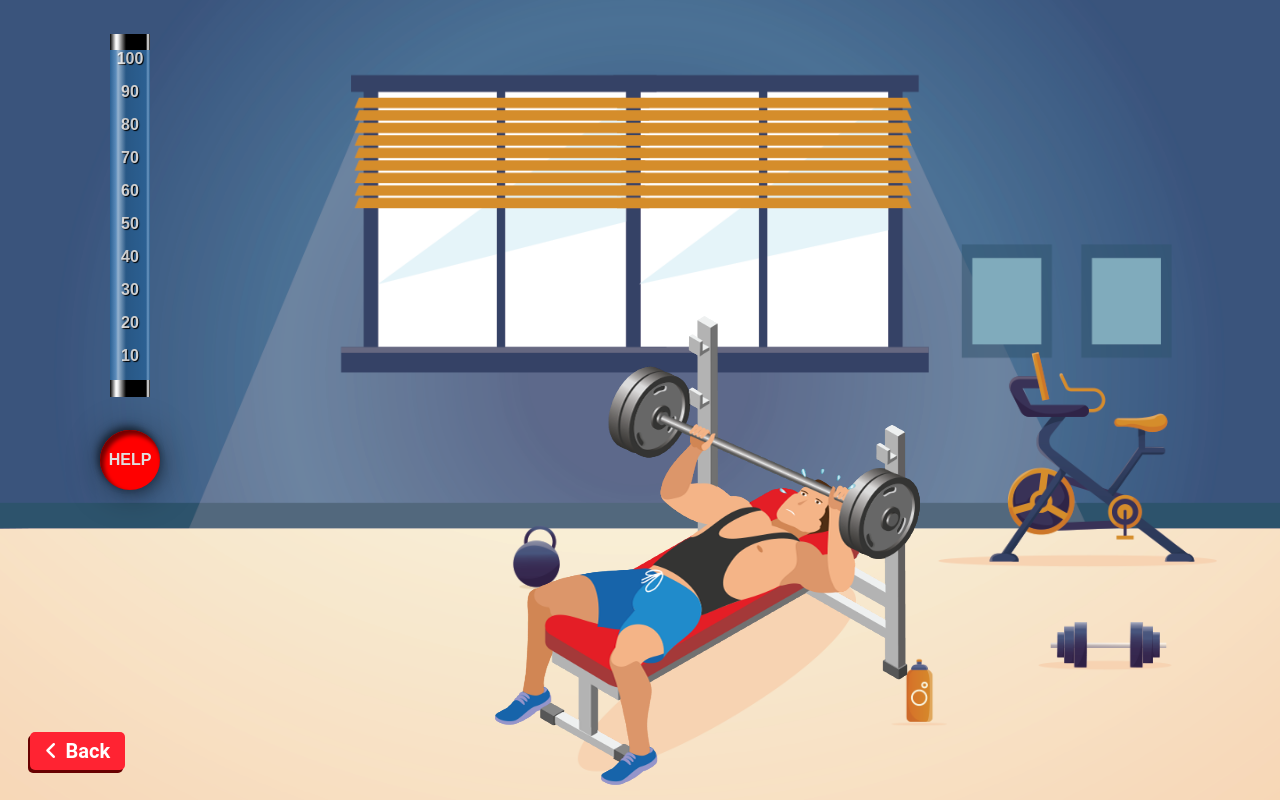
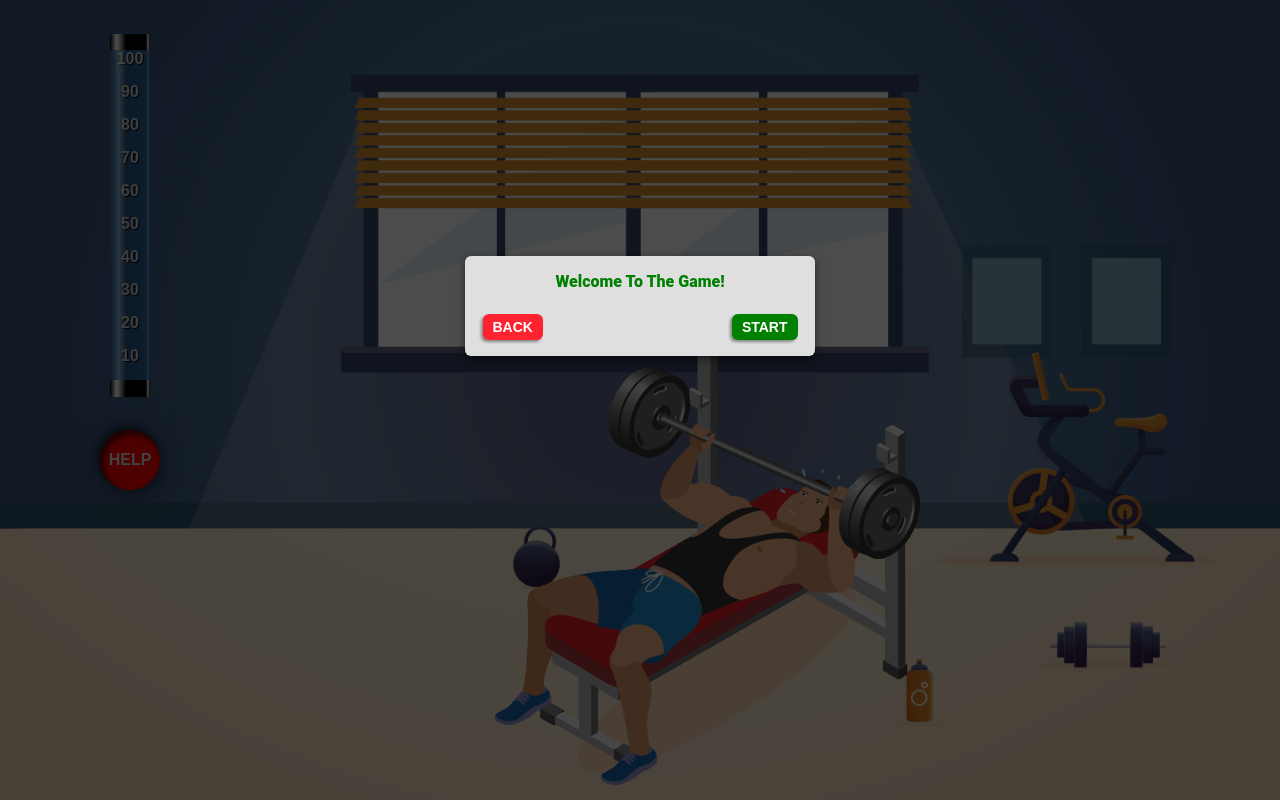
Before and after one commit to F-Naddaf/GYMIX, a Nuxt app in the folder client/: page /games in a window 1280 px wide. Both pictures are taken after a click on the button 850 px from the left and 268 px from the top of the page. Built offline with nearby package versions, Linux system fonts and the light colour scheme.

Commit message:
Adding a game message to the liftting game

```diff
--- a/client/components/GameMessage.vue
+++ b/client/components/GameMessage.vue
@@ -2,7 +2,9 @@
   <div class="game-message">
     <p v-if="showStartButton" class="start">{{ startGameMessage }}</p>
     <p v-if="showRetryButton" class="lose">{{ loseTheGame }}</p>
-    <p v-if="showNextButton" class="start">{{ winTheGame }}</p>
+    <p v-if="showNextButton || showAgainButton" class="start">
+      {{ winTheGame }}
+    </p>
     <div class="button-container">
       <button @click="back" class="back">
         <NuxtLink to="/">Back</NuxtLink>
@@ -13,11 +15,11 @@
       <button v-if="showRetryButton" class="play" @click="retryGame">
         Retry
       </button>
-      <button v-if="showNextButton" class="again" @click="retryGame">
+      <button v-if="showAgainButton" class="again" @click="retryGame">
         Play Again
       </button>
       <button v-if="showNextButton" class="play">
-        <NuxtLink to="/games/boxing">Next</NuxtLink>
+        <NuxtLink :to="nextGame">Next</NuxtLink>
       </button>
     </div>
   </div>
@@ -33,6 +35,8 @@ const props = defineProps({
   showStartButton: Boolean,
   showRetryButton: Boolean,
   showNextButton: Boolean,
+  showAgainButton: Boolean,
+  nextGame: String,
 });
 
 const startGameMessage = "Welcome to the game!";
--- a/client/pages/games/index.vue
+++ b/client/pages/games/index.vue
@@ -6,6 +6,15 @@
         :span="span"
         :remaining="remaining"
         @close-instruction="closeInstruction"
+      />
+    </div>
+    <div class="instruction-container" v-if="startGamePopUp">
+      <GameMessage
+        :showStartButton="showStartButton"
+        :showNextButton="showNextButton"
+        :nextGame="nextGame"
+        @go-back="closeInstruction"
+        @start-game="startGame"
       />
     </div>
     <div class="image-container" v-for="image in images" :key="image.id">
@@ -34,7 +43,7 @@
         </div>
       </div>
     </div>
-    <div class="game-btn-container">
+    <!-- <div class="game-btn-container">
       <NuxtLink to="/" class="back-btn">
         <i class="fa-solid fa-angle-left"></i>
         Back
@@ -43,7 +52,7 @@
         Next
         <i class="fa-solid fa-angle-right"></i>
       </NuxtLink>
-    </div>
+    </div> -->
   </div>
 </template>
 
@@ -82,6 +91,10 @@ const translateY = ref(0);
 const isClicked = ref(false);
 const currentImageIndex = ref(0);
 const instruction = ref(true);
+const startGamePopUp = ref(false);
+const showStartButton = ref(false);
+const showNextButton = ref(false);
+const nextGame = ref("/games/rope");
 const currentImageSrc = ref(images[currentImageIndex.value].src);
 
 const startTranslate = () => {
@@ -93,7 +106,7 @@ const startTranslate = () => {
 };
 
 const incrementTranslateY = () => {
-  if (translateY.value !== 0 && translateY.value >= -100) {
+  if (translateY.value !== 0 && translateY.value > -100) {
     setTimeout(() => {
       translateY.value += 5;
     }, 5);
@@ -104,11 +117,20 @@ let imageChangeInterval = null;
 
 const closeInstruction = () => {
   instruction.value = false;
+  startGamePopUp.value = true;
+  showStartButton.value = true;
+};
+
+const startGame = () => {
+  startGamePopUp.value = false;
 };
 
 const changeImage = () => {
   if (translateY.value <= -100) {
     currentImageSrc.value = images[3].src;
+    startGamePopUp.value = true;
+    showNextButton.value = true;
+    showStartButton.value = false;
   } else if (translateY.value < -50 && imageChangeInterval) {
     clearInterval(imageChangeInterval);
     imageChangeInterval = null;
--- a/client/pages/games/rope.vue
+++ b/client/pages/games/rope.vue
@@ -13,6 +13,8 @@
         :showStartButton="showStartButton"
         :showRetryButton="showRetryButton"
         :showNextButton="showNextButton"
+        :showAgainButton="showAgainButton"
+        :nextGame="nextGame"
         @go-back="closeInstruction"
         @start-game="startGame"
         @try-again="playAgain"
@@ -71,6 +73,8 @@ const startGamePopUp = ref(false);
 const showStartButton = ref(false);
 const showRetryButton = ref(false);
 const showNextButton = ref(false);
+const showAgainButton = ref(false);
+const nextGame = ref("/games/boxing");
 const score = ref(0);
 const jumpKey = 32;
 let intervalId;
@@ -102,6 +106,7 @@ const continueGame = () => {
   startGamePopUp.value = true;
   showRetryButton.value = false;
   showNextButton.value = true;
+  showAgainButton.value = true;
   canContinue.value = false;
   currentIndex.value++;
   changeImage();
@@ -115,6 +120,7 @@ const changeImage = () => {
       clearInterval(intervalId);
       startGamePopUp.value = true;
       showNextButton.value = true;
+      showAgainButton.value = true;
     }
   } else {
     clearInterval(intervalId);
@@ -135,6 +141,7 @@ const endGame = () => {
   showRetryButton.value = true;
   showStartButton.value = false;
   showNextButton.value = false;
+  showAgainButton.value = false;
 };
 
 const increaseScore = () => {
```
